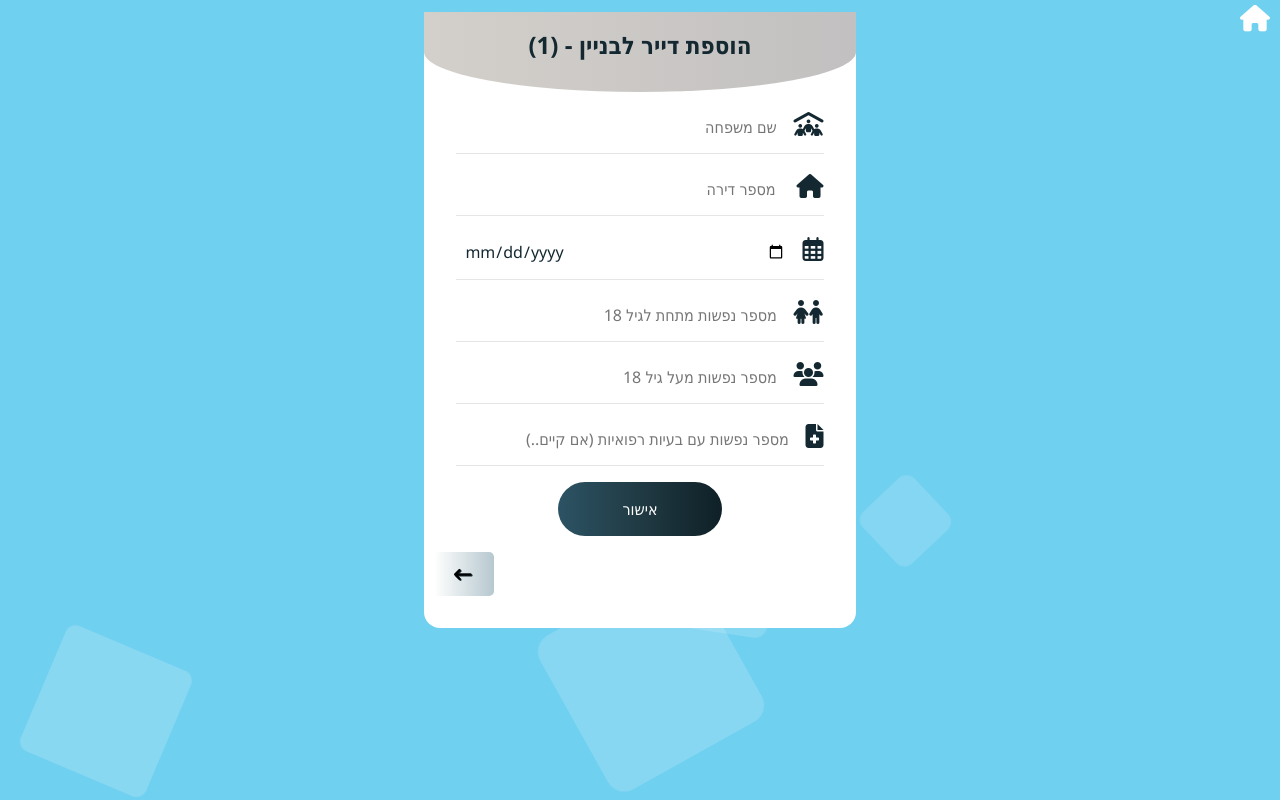
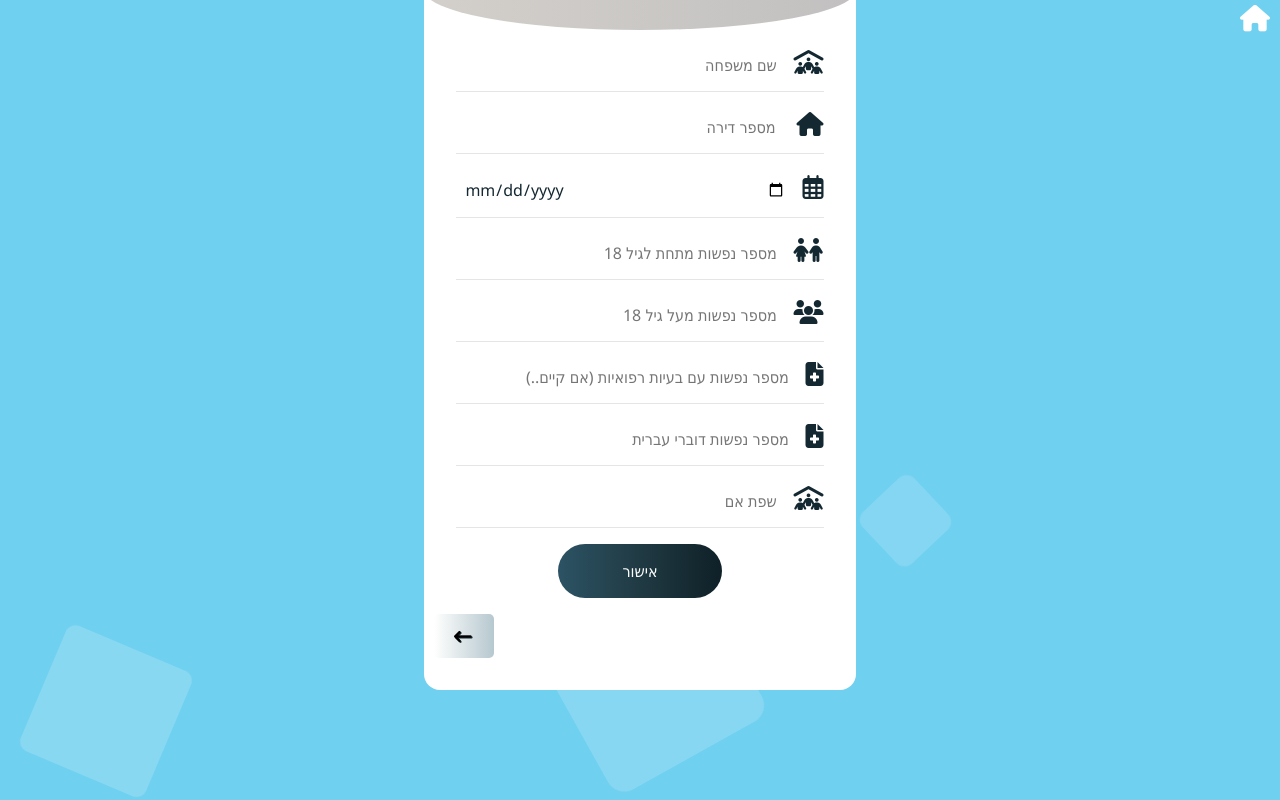
Before and after one commit to amitmo1995/LevOhev, a React (Create React App) app: page /AddNeighbors/1/1 in a window 1280 px wide. Built offline with nearby package versions, Linux system fonts and the light colour scheme.

Commit message:
addLanguagesToMapping

```diff
--- a/src/layout/AddNeighbors.jsx
+++ b/src/layout/AddNeighbors.jsx
@@ -28,6 +28,8 @@ function AddNeighbors() {
 	const youngRef=useRef();
 	const oldRef=useRef();
 	const disabledRef=useRef();
+	const hebrewSpeakerRef=useRef();
+	const mainLanguage=useRef();
 
 
 
@@ -88,7 +90,8 @@ function AddNeighbors() {
 				else {
 					//add the neighbors to the DB
 					await addDoc(collection(firestore,'tenants'),{building : buildingId, building_num : buildingNum , apartment : apartmentRef.current.value , family_name : familyRef.current.value
-						, StartOfDebt:StartDebtRef.current.value, young : youngRef.current.value , old : oldRef.current.value , disabled : disabledRef.current.value});
+						, StartOfDebt:StartDebtRef.current.value, young : youngRef.current.value , old : oldRef.current.value , disabled : disabledRef.current.value , hebrewSpeaker : hebrewSpeakerRef.current.value ,
+						mainLanguage : mainLanguage.current.value});
 				}
 
 
@@ -100,10 +103,13 @@ function AddNeighbors() {
 				oldRef.current.value="";
 				disabledRef.current.value="";
 				StartDebtRef.current.value="";
+				hebrewSpeakerRef.current.value="";
+				mainLanguage.current.value="";
 
 
 
-						}catch{
+						}catch(e){
+							alert(e);
 				alert("הפעולה נכשלה, אנא נסה/י שנית מאוחר יותר");
 					navigate(-1);
 			}
@@ -171,6 +177,22 @@ function AddNeighbors() {
 							/>
 							<span className='bar'></span>
 						</div>
+						<div className='input-group'>
+                            <i class="fa-solid fa-file-medical"></i>
+							<input
+								type='number'
+								placeholder='מספר נפשות דוברי עברית'
+								required
+								min={1}
+								ref={hebrewSpeakerRef}
+							/>
+							<span className='bar'></span>
+						</div>
+						<div className='input-group'>
+                        <i class="fa-solid fa-people-roof"></i>
+							<input  placeholder='שפת אם' type='text' ref={mainLanguage} required/>
+							<span className='bar'></span>
+						</div>
 
 						<div className='input-group'>
 						<button onClick={handleSubmit}>אישור</button>
--- a/src/layout/Mapping.jsx
+++ b/src/layout/Mapping.jsx
@@ -28,6 +28,7 @@ function Mapping() {
 	const [adults,setAdults]=useState("loding...");
 	const [disabled,setDisabled]=useState("loding...");
 	const [children,setChildren]=useState("loding...");
+	const [hebrewSpeakers,setHebSpeakers]=useState("loading...");
 	const [row,setRow]=useState("");
 
 	let tenantsArr={};
@@ -74,6 +75,15 @@ function Mapping() {
 				}
 				return sum+currNum;
 			},0));
+			setHebSpeakers('דוברי עברית - '+keys.reduce((sum,currentKey)=>{
+				let currNum;
+				if(typeof(parseFloat(tenantsArr[currentKey]["hebrewSpeaker"]))!=typeof(parseFloat("1"))||tenantsArr[currentKey]["hebrewSpeaker"]=="")
+				    currNum=0;
+			    else{
+					currNum=parseFloat(tenantsArr[currentKey]["hebrewSpeaker"]);
+				}
+				return sum+currNum;
+			},0));
 		} catch {
 			console.log('queryError');
 			alert("הפעולה נכשלה, אנא נסה/י שנית מאוחר יותר");
@@ -104,6 +114,8 @@ function Mapping() {
         let temp=keys.map(key=>{
             return (
                 <tr>
+					 <td>{tenants[key]["mainLanguage"]}</td>
+					 <td>{tenants[key]["hebrewSpeaker"]}</td>
 					 <td>{tenants[key]["disabled"]}</td>
                      <td>{tenants[key]["old"]}</td>
 					 <td>{tenants[key]["young"]}</td>
@@ -137,11 +149,12 @@ function Mapping() {
 				<table>
                     <thead>
                         <tr>
-						    <th colspan="3">סך הכל</th>
+						    <th colspan="4">סך הכל</th>
                         </tr>
                     </thead>
                     <tbody>
 					    <tr>
+							<td>{hebrewSpeakers}</td>
 						    <td>{disabled}</td>
 					        <td>{adults}</td>
 						    <td>{children}</td>
@@ -155,9 +168,11 @@ function Mapping() {
 				<table>
                     <thead>
 					    <tr>
-                            <th colspan="5">פירוט</th>
+                            <th colspan="7">פירוט</th>
                         </tr>
                         <tr>
+							<th>שפת אם</th>
+							<th>דוברי עברית</th>
                             <th>נכים</th>
                             <th>מבוגרים</th>
 							<th>ילדים</th>
```
